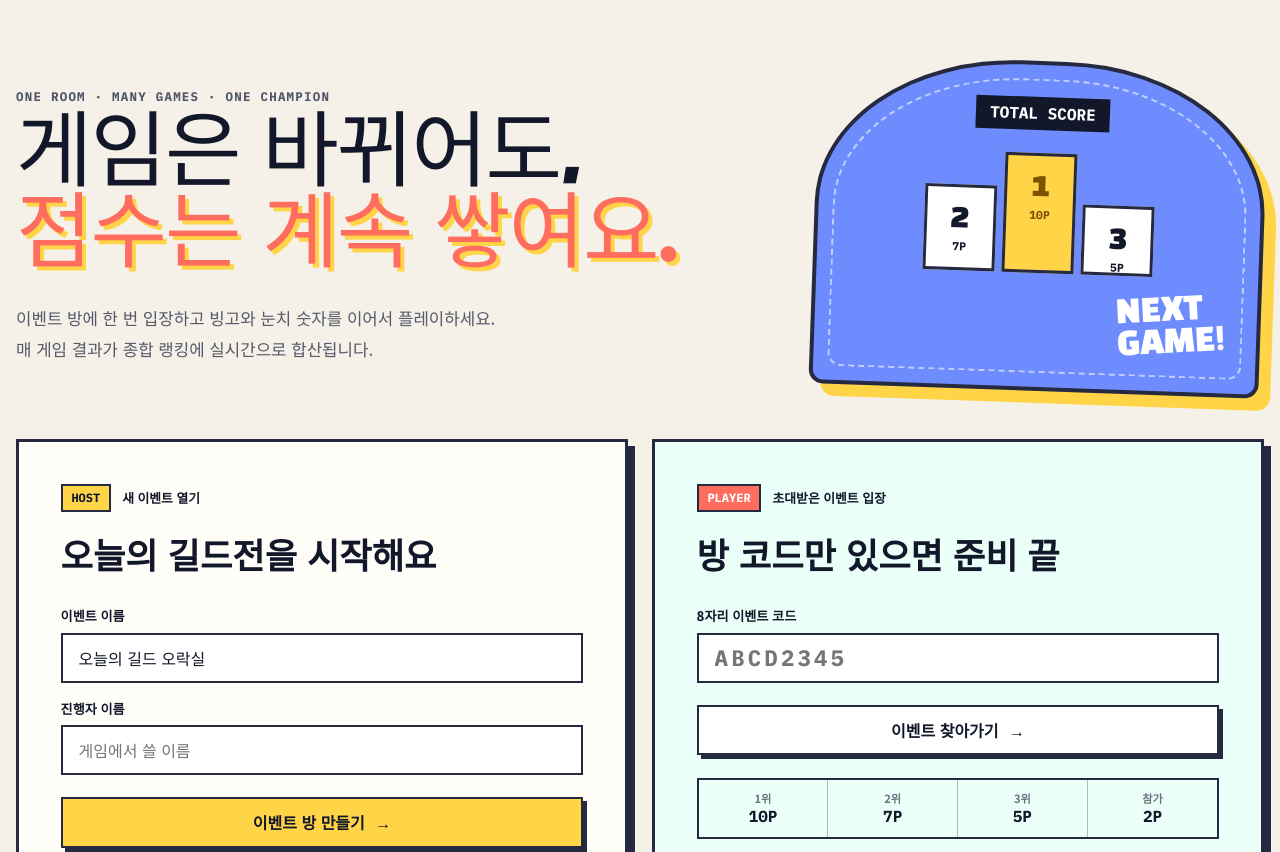
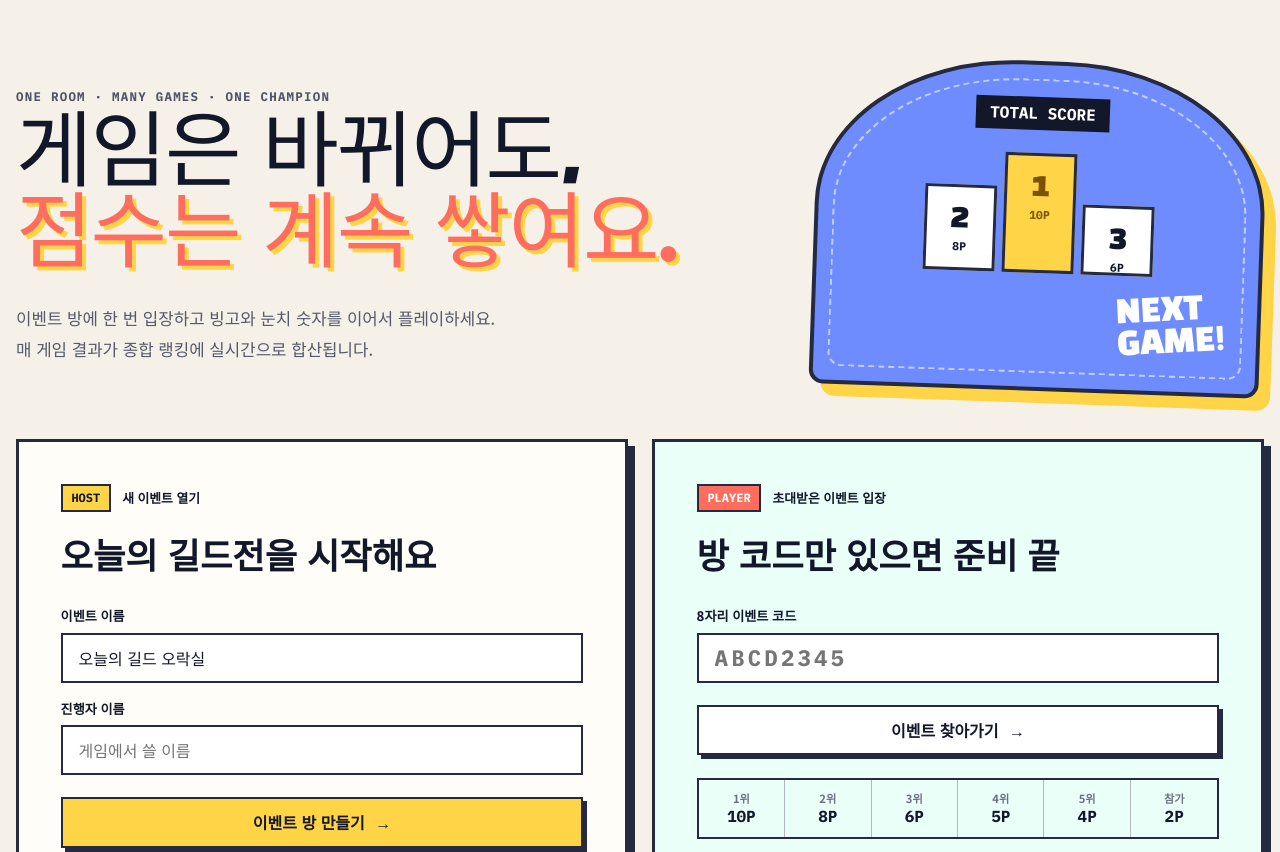
Before and after one commit to huis-snow/events, a website: page index.html in a window 1280 px wide. Shown: the part 75-927 px from the top of the page. Drawn offline with Linux system fonts and the light colour scheme; no server answers.

Commit message:
feat: balance event points across all games

```diff
--- a/event-core.js
+++ b/event-core.js
@@ -13,7 +13,8 @@
   ]);
   const GAME_TYPES = Object.freeze(["bingo", "nunchi"]);
   const GAME_LABELS = Object.freeze({ bingo: "다 같이 빙고", nunchi: "눈치 숫자" });
-  const PLACEMENT_POINTS = Object.freeze({ 1: 10, 2: 7, 3: 5 });
+  // 게임 내부 원점수와 무관하게 종합 랭킹에는 같은 순위표를 적용한다.
+  const PLACEMENT_POINTS = Object.freeze({ 1: 10, 2: 8, 3: 6, 4: 5, 5: 4 });
 
   function createRoomId(random = Math.random) {
     return Array.from({ length: 8 }, () =>
--- a/index.html
+++ b/index.html
@@ -42,7 +42,7 @@
           </div>
           <div class="score-machine" aria-hidden="true">
             <div class="score-machine-label">TOTAL SCORE</div>
-            <div class="podium-row"><span>2<small>7P</small></span><span>1<small>10P</small></span><span>3<small>5P</small></span></div>
+            <div class="podium-row"><span>2<small>8P</small></span><span>1<small>10P</small></span><span>3<small>6P</small></span></div>
             <strong>NEXT<br>GAME!</strong>
           </div>
         </div>
@@ -66,7 +66,7 @@
             <input class="code-input" id="eventCodeInput" name="eventCode" minlength="8" maxlength="8" placeholder="ABCD2345" autocapitalize="characters" spellcheck="false" required>
             <button class="secondary-button" type="submit">이벤트 찾아가기 <span>→</span></button>
             <div class="point-rule">
-              <span><b>1위</b><strong>10P</strong></span><span><b>2위</b><strong>7P</strong></span><span><b>3위</b><strong>5P</strong></span><span><b>참가</b><strong>2P</strong></span>
+              <span><b>1위</b><strong>10P</strong></span><span><b>2위</b><strong>8P</strong></span><span><b>3위</b><strong>6P</strong></span><span><b>4위</b><strong>5P</strong></span><span><b>5위</b><strong>4P</strong></span><span><b>참가</b><strong>2P</strong></span>
             </div>
             <p>중간에 들어와도 0P부터 다음 게임에 합류할 수 있어요.</p>
           </form>
--- a/styles.css
+++ b/styles.css
@@ -66,7 +66,7 @@ input:focus, select:focus { box-shadow: 0 0 0 4px #6f8cff3d; }
 .primary-button:hover, .secondary-button:hover, .small-button:hover { transform: translate(-1px, -1px); box-shadow: 5px 5px 0 var(--line); }
 .primary-button:disabled, .secondary-button:disabled { opacity: .55; cursor: wait; }
 .entry-card > p { margin: 1rem 0 0; color: var(--muted); font-size: .78rem; }
-.point-rule { margin-top: 1.4rem; display: grid; grid-template-columns: repeat(4, 1fr); border: 2px solid var(--line); }
+.point-rule { margin-top: 1.4rem; display: grid; grid-template-columns: repeat(6, 1fr); border: 2px solid var(--line); }
 .point-rule span { padding: .65rem .25rem; display: flex; flex-direction: column; text-align: center; border-right: 1px solid #b5b7bd; }
 .point-rule span:last-child { border: 0; }
 .point-rule b { font-size: .7rem; color: var(--muted); }
```
Also changed, not shown: tests/event-core.test.js (+10 -3 lines), README.md.
